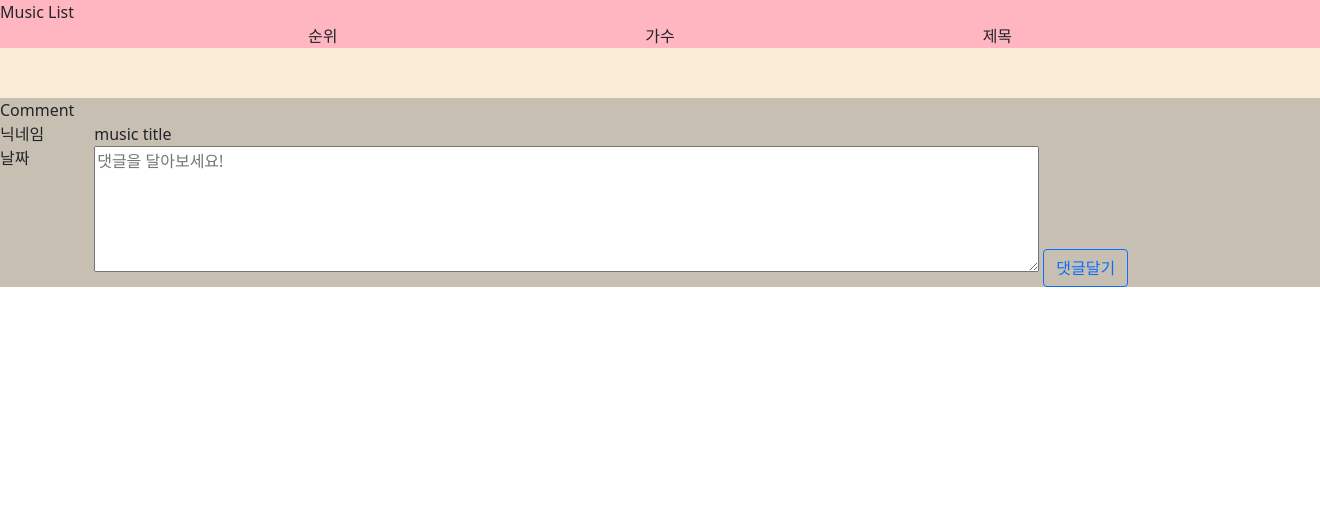
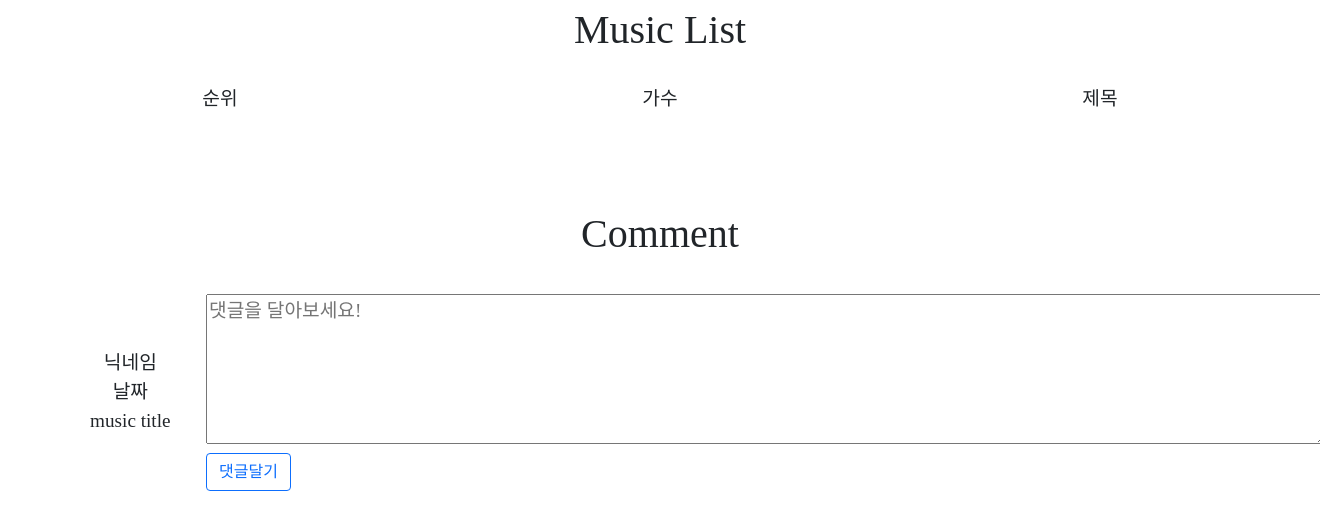
Before and after one commit to MyungAe/Empathy-Windows, a Flask app: page /musics in a window 1320 px wide. Shown: the top 530 px of the page. Run offline with Flask 2, Linux system fonts and the light colour scheme; data that the repository does not hold is empty; some web fonts are replaced.

Commit message:
css 일부 구현

```diff
--- a/app.py
+++ b/app.py
@@ -134,8 +134,9 @@ def comment_get():
 @app.route("/music/comment", methods=["PATCH"])
 def comment_update():
     comment_receive = request.form["comment_give"]
-    print(comment_receive)
-    user_db.comments.update_one({'name': 'Mercedes Tyler'}, {'$set': {'text': comment_receive}})
+    comment_num_receive = request.form['num_give']
+    print(type(comment_num_receive))
+    user_db.comments.update_one({'num': int(comment_num_receive)}, {'$set': {'comment': comment_receive}})
     return jsonify({'msg': '수정되었습니다!'})
 
 
--- a/static/scripts/musicpage.js
+++ b/static/scripts/musicpage.js
@@ -70,8 +70,8 @@ function show_comment() {
                                     <div class="card-header">
                                         <p>${date}</p>
                                          <div class="card-header-btns">
-                                            <button onclick="commentPatch()">수정하기</button>
-                                            <button onclick="del_comment(${num})">삭제하기</button>
+                                            <button onclick="commentPatch(${num})" class="btn btn-outline-success">수정하기</button>
+                                            <button onclick="del_comment(${num})" class="btn btn-outline-danger">삭제하기</button>
                                         </div>
                                     </div>
                                     <div class="card-body">
@@ -89,15 +89,16 @@ function show_comment() {
 }
 
 //댓글 수정
-function commentPatch() {
+function commentPatch(num) {
     let update = prompt('수정사항을 입력해주세요.')
-    alert(update)
+    console.log(num)
     $.ajax({
         type: "PATCH",
         url: "/music/comment",
-        data: {comment_give: update},
+        data: {comment_give: update, num_give : num},
         success: function (response) {
             console.log(response["msg"])
+            window.location.reload()
         }
     });
 }
--- a/static/styles/musicpage.css
+++ b/static/styles/musicpage.css
@@ -1,50 +1,94 @@
+@font-face {
+    font-family: 'IBMPlexSansKR-Regular';
+    src: url('https://cdn.jsdelivr.net/gh/projectnoonnu/noonfonts_20-07@1.0/IBMPlexSansKR-Regular.woff') format('woff');
+    font-weight: normal;
+    font-style: normal;
+}
+
+@font-face {
+    font-family: 'PyeongChangPeace-Bold';
+    src: url('https://cdn.jsdelivr.net/gh/projectnoonnu/noonfonts_2206-02@1.0/PyeongChangPeace-Bold.woff2') format('woff2');
+    font-weight: 700;
+    font-style: normal;
+}
+
 #musicpageArticle {
+    font-family: 'IBMPlexSansKR-Regular';
+    font-size: larger;
+
     width: auto;
     height: auto;
-    background-color: antiquewhite;
+    /* background-color: antiquewhite; */
     display: flex;
     flex-direction: column;
+}
+
+#musicListTitle {
+    text-align: center;
+    font-family: 'PyeongChangPeace-Bold';
+    font-size: 40px;
+    margin-bottom: 10px;
 }
 
 #musicBox {
     width: auto;
     height: auto;
-    background-color: lightpink;
+    /* background-color: lightpink; */
 
     display: flex;
     flex-direction: column;
-
-    margin-bottom: 50px;
+    margin-bottom: 30px;
 }
 
 #musicList {
-    display: flex;
-    justify-content: space-evenly;
+    display: grid;
+    grid-template-columns: 1fr 1fr 1fr;
+    text-align: center;
+    margin-top: 15px;
 }
 
 #musicListData {
-    display: flex;
-    flex-direction: column;
+    font-size: 15px;
+    display: grid;
+    grid-template-columns: 1fr;
+    margin-top: 10px;
 }
 
 #musicHtml {
-    display: flex;
-    justify-content: space-evenly;
+    display: grid;
+    grid-template-columns: 1fr 1fr 1fr;
+    text-align: center;
+    margin-top: 10px;
 }
 
 #commentBox {
     width: auto;
     height: auto;
-    background-color: rgba(128, 128, 128, 0.419);
+    /* background-color: rgba(128, 128, 128, 0.419); */
 
     display: flex;
     flex-direction: column;
 }
 
+#commentTitle {
+    font-family: 'PyeongChangPeace-Bold';
+    font-size: 40px;
+    text-align: center;
+    margin: 50px 0px 30px 0px;
+}
+#commentContents {
+    display: flex;
+    justify-content: center;
+}
+
 #commentInfo {
-    display: flex;
+    display: grid;
+    grid-template-columns: repeat(auto-fill, minmax(150px, 1fr));
 }
 
 #commentLeft {
-    margin-right: 50px;
+    display: flex;
+    flex-direction: column;
+    justify-content: center;
+    text-align: center;
 }
--- a/templates/musicpage.html
+++ b/templates/musicpage.html
@@ -24,7 +24,7 @@
 <article id="musicpageArticle">
 <!-- Music List -->
     <div id="musicBox">
-        <div>Music List</div>
+        <div id="musicListTitle">Music List</div>
         <div id="musicList">
             <div id="ranking">순위</div>
             <div id="singer">가수</div>
@@ -35,22 +35,23 @@
 
 <!-- Comment -->
     <div id="commentBox">
-        <div>Comment</div>
+        <div id="commentTitle">Comment</div>
         <div id="commentContents">
             <div id="commentInfo">
                 <div id="commentLeft">
                     <div>닉네임</div>
                     <div>날짜</div>
+                    <div>music title</div>
                 </div>
                 <form>
-                    <div>
-                        <div>music title</div>
+                    <div id="commentInput">
                         <textarea name="" id="comment" cols="100" rows="5" placeholder="댓글을 달아보세요!"></textarea>
                         <button onclick="save_comment()" type="button" class="btn btn-outline-primary">댓글달기</button>
                     </div>
                 </form>
             </div>
         </div>
+
 
         <!-- GET -READ -->
         <div class="mycommentcards" id="comment-list">
```
Also changed, not shown: templates/comment.html (deleted, +0 -170 lines).
